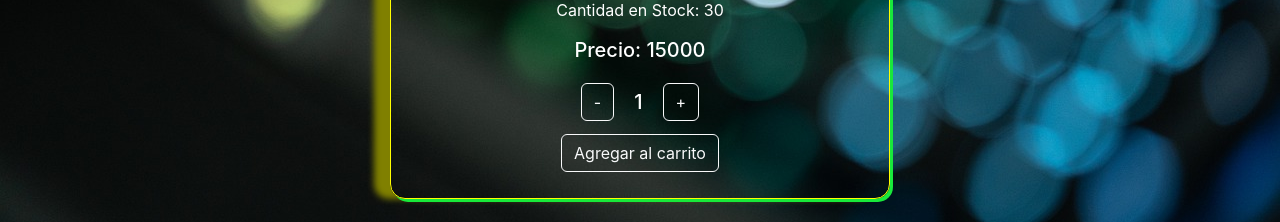
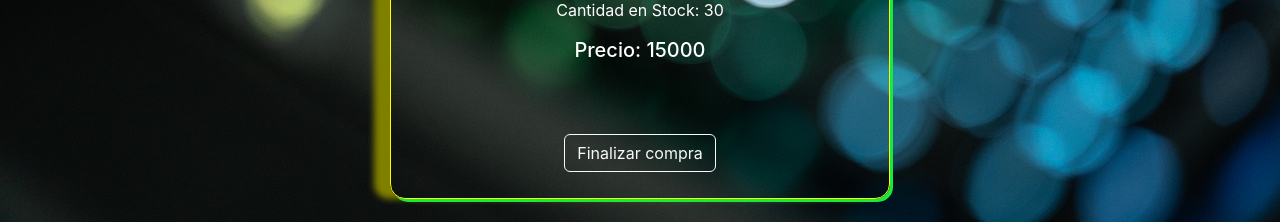
Before and after one commit to DiegoMiszczuk/miszczuk-React, a React (Create React App) app: page /item/1 in a window 1280 px wide. Both pictures are taken after a click on the button "Agregar al carrito". Shown: the part 499-721 px from the top of the page. Built offline with nearby package versions, Linux system fonts and the light colour scheme; the HTML template or start-up script is replaced by a standard one.

Commit message:
agrego boton de finalizar compra

```diff
--- a/src/components/ItemDetail/ItemDetail.css
+++ b/src/components/ItemDetail/ItemDetail.css
@@ -15,3 +15,6 @@
 .marginTop{
     margin-top: 30px;
 }
+.marginTopButton{
+    margin-top: 64px;
+}
--- a/src/components/ItemDetail/ItemDetail.js
+++ b/src/components/ItemDetail/ItemDetail.js
@@ -1,14 +1,21 @@
 import './ItemDetail.css'
 import ItemCount from '../ItemCount/ItemCount'
+import { useState } from 'react'
 
 
 const ItemDetail = ({id,name, img, price, category, stock, description}) => {
+    // const [inputType, setInputType] = useState('input')
+    const [quantity, setQuantity] = useState(0)
 
-    const handleOnAdd = (quantity) => {
+    // const ItemCount = inputType === 'input' ? InputCount : buttonCount
+
+    const handleOnAdd = (count) => {
         const productToAdd = {
-            id, name, price, quantity
+            id, name, price, count
         }
-        console.log(productToAdd)
+        console.log(count)
+
+        setQuantity(count)
     }
     return (
         <div className="itemDetailStyle">
@@ -21,7 +28,13 @@ const ItemDetail = ({id,name, img, price, category, stock, description}) => {
                 <h5>Precio: {price}</h5>
             </div>
             <footer className='ItemFooter'>
-                <ItemCount onAdd={handleOnAdd} stock={stock} />
+                {
+                    quantity === 0 ? (<ItemCount onAdd={handleOnAdd} stock={stock} />
+                    ) : (
+                        <button type="button" className="btn btn-outline-light marginTopButton">Finalizar compra</button>
+                    )
+                }
+
             </footer>
         </div>
     )
--- a/src/components/Navbar/Navbar.js
+++ b/src/components/Navbar/Navbar.js
@@ -10,17 +10,17 @@ import 'bootstrap/dist/js/bootstrap.js';
 
 const Navbar = () => {
     return (
-        <nav class="navbar navbar-expand-lg bg-body-tertiary navbarBackground">
-            <div class="container-fluid">
+        <nav className="navbar navbar-expand-lg bg-body-tertiary navbarBackground">
+            <div className="container-fluid">
                 <Link to={"/"} className="flex textDecNone">
                 <img style={{Width: "10"}} src={logo} alt="logo" />
                 <h1 className=" namePosition textColorPpal">Mzk Shop</h1>
                 </Link>
-                <button class="navbar-toggler navbar-dark " type="button" data-bs-toggle="collapse" data-bs-target="#navbarNavAltMarkup" aria-controls="navbarNavAltMarkup" aria-expanded="false" aria-label="Toggle navigation">
-                     <span class="navbar-toggler-icon "></span>
+                <button className="navbar-toggler navbar-dark " type="button" data-bs-toggle="collapse" data-bs-target="#navbarNavAltMarkup" aria-controls="navbarNavAltMarkup" aria-expanded="false" aria-label="Toggle navigation">
+                     <span className="navbar-toggler-icon "></span>
                 </button>
-                <div class="collapse navbar-collapse" id="navbarNavAltMarkup">
-                    <div class="navbar-nav ms-auto center ">
+                <div className="collapse navbar-collapse" id="navbarNavAltMarkup">
+                    <div className="navbar-nav ms-auto center ">
                         <Link to={'/category/Celulares'} className="nav-link active text-light" aria-current="page" >Celulares</Link>
                         <Link to={'/category/Tablets'} className="nav-link text-light" >Tablets</Link>
                         <Link to={'/category/Notebooks'} className="nav-link text-light" >Notebooks</Link>
```
